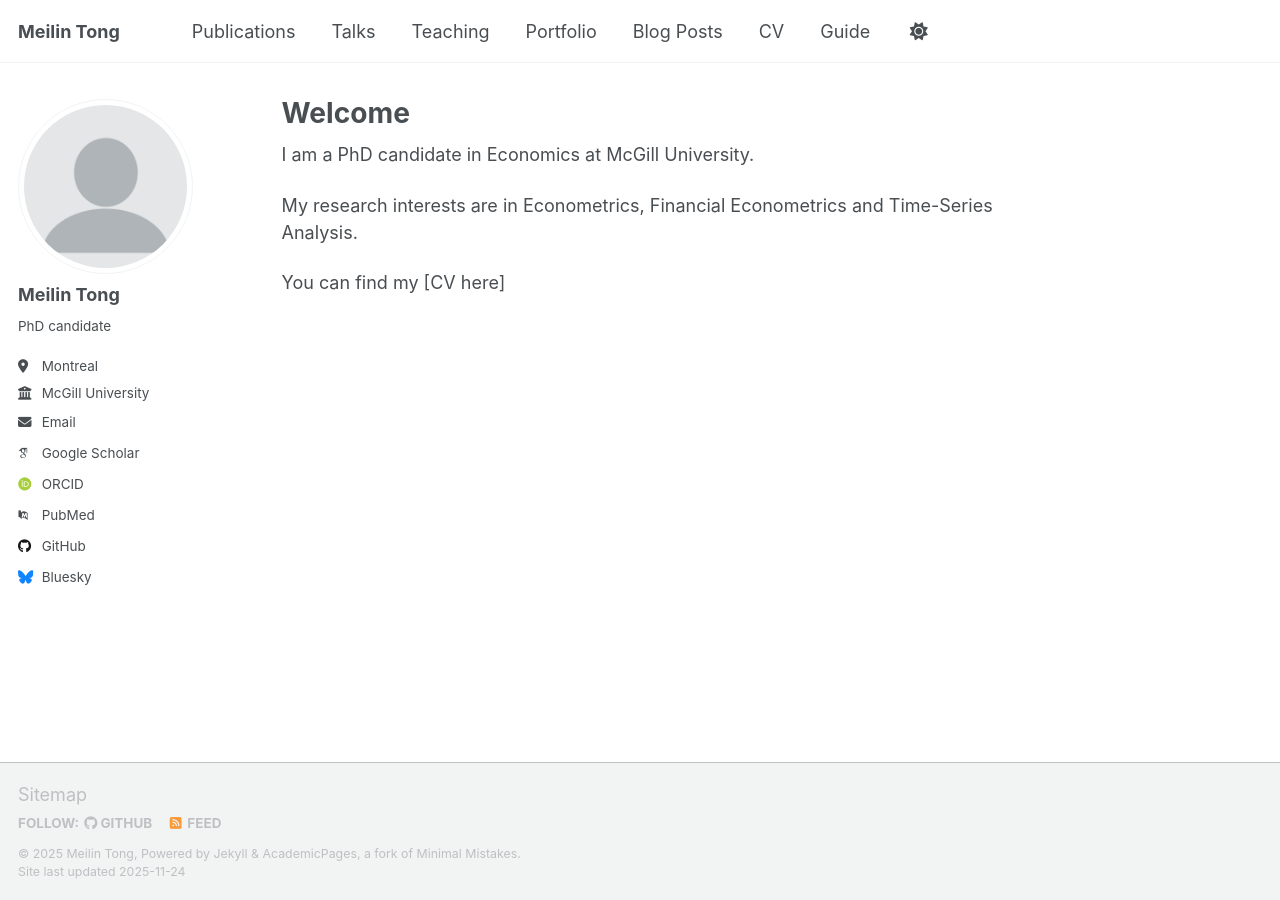
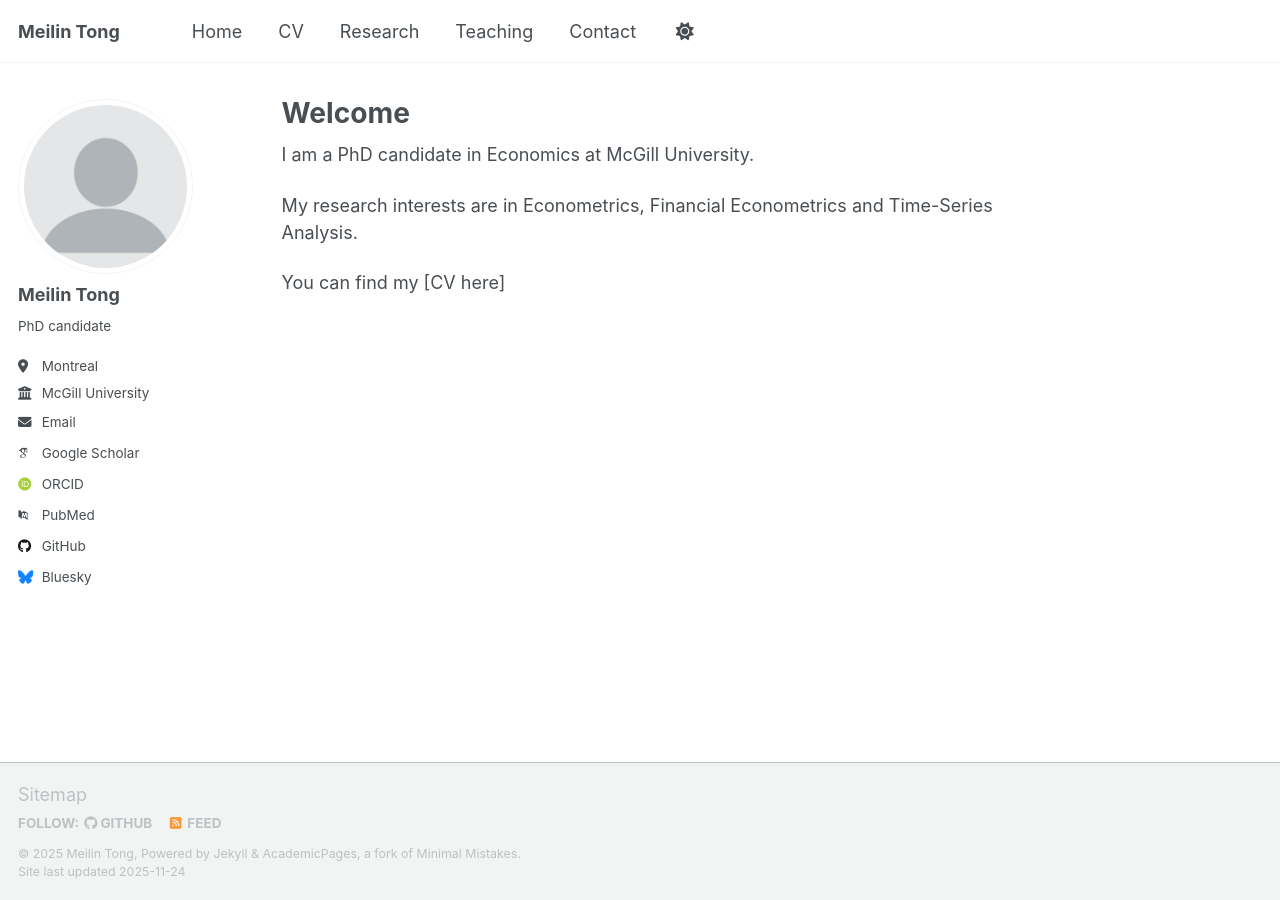
Before and after one commit to phoeebbe/site-test, a Jekyll site: the page built from _pages/about.md, in a window 1280 px wide. Built offline with Jekyll 4.4.1, drawn with Linux system fonts in a browser that asks for light colours; some web fonts are replaced; a script that is not in the unit is left out.

Commit message:
Update navigation.yml

```diff
--- a/_data/navigation.yml
+++ b/_data/navigation.yml
@@ -8,26 +8,20 @@
 #      Markdown formatted page while the second is generated using JSON.
 
 main:
-  - title: "Publications"
-    url: /publications/
+  - title: "Home"
+    url: /
 
-  - title: "Talks"
-    url: /talks/
+  - title: "CV"
+    url: /cv/
+
+  - title: "Research"
+    url: /research/
 
   - title: "Teaching"
     url: /teaching/
 
-  - title: "Portfolio"
-    url: /portfolio/
-
-  - title: "Blog Posts"
-    url: /year-archive/
-
-  - title: "CV"
-    url: /cv/
+  - title: "Contact"
+    url: /contact/
 
   # - title: "CV"
   #   url: /cv-json/
-
-  - title: "Guide"
-    url: /markdown/
```
